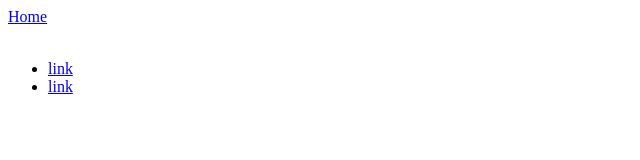
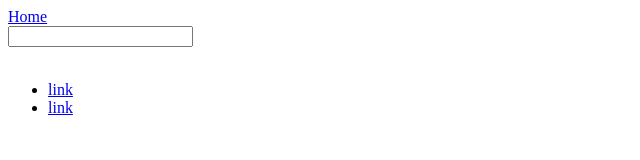
Before and after one commit to parsa-webCode/collab-project, a plain HTML site: page index.html in a window 1280 px wide. Shown: the whole page, without its empty margins (0-640 px from the left). Drawn offline with Linux system fonts and the light colour scheme.

Commit message:
Update index.html

```diff
--- a/index.html
+++ b/index.html
@@ -13,6 +13,11 @@
                Home
             </a>
          </nav>
+         <search>
+            <form>
+               <input type="text">
+            </form>
+         </search>
       </header>
 
       <main>
```
